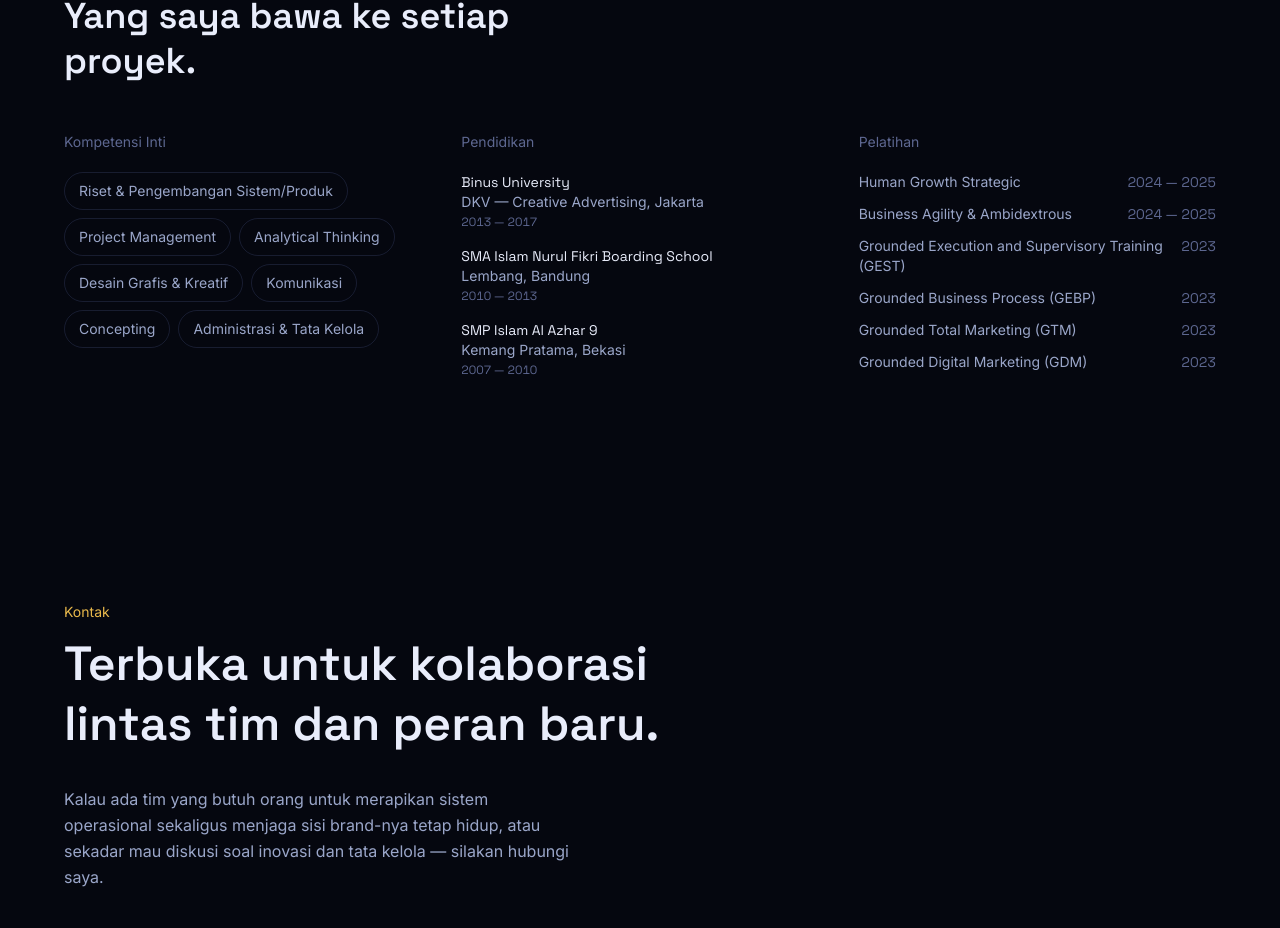
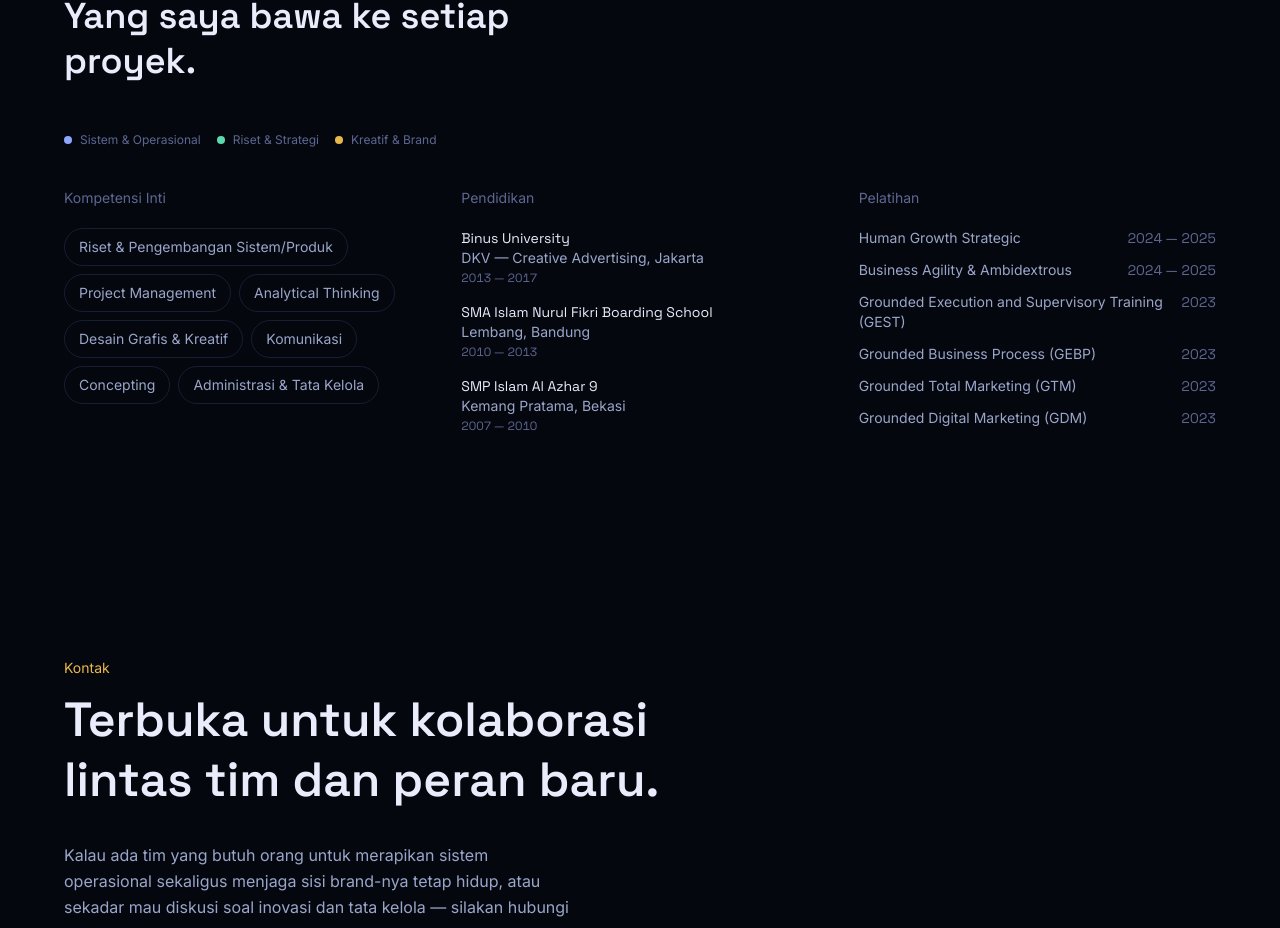
Before and after one commit to theartivator/cv-ihsanuddin, a React (Vite) app: page / in a window 1280 px wide. Shown: the part 4972-5900 px from the top of the page. Built offline with nearby package versions, Linux system fonts and the light colour scheme.

Commit message:
Add skill constellation background, trajectory timeline, hero photo slot

```diff
--- a/src/components/Skills.jsx
+++ b/src/components/Skills.jsx
@@ -1,4 +1,4 @@
-import { focusAreas, education, training } from "../data/content";
+import { focusAreas, education, training, skillCategories } from "../data/content";
 import SectionHeading from "./SectionHeading";
 
 export default function Skills() {
@@ -6,6 +6,22 @@ export default function Skills() {
     <section id="skills" className="relative px-6 py-28">
       <div className="max-w-6xl mx-auto">
         <SectionHeading eyebrow="Keahlian" title="Yang saya bawa ke setiap proyek." />
+
+        <div className="flex flex-wrap gap-4 mb-10 text-xs">
+          {Object.values(skillCategories).map((c) => (
+            <span
+              key={c.label}
+              className="flex items-center gap-2"
+              style={{ color: "var(--text-dim)" }}
+            >
+              <span
+                className="w-2 h-2 rounded-full"
+                style={{ background: c.color }}
+              />
+              {c.label}
+            </span>
+          ))}
+        </div>
 
         <div className="grid md:grid-cols-3 gap-10">
           <div>
--- a/src/data/content.js
+++ b/src/data/content.js
@@ -15,7 +15,7 @@ export const profile = {
   email: "artivator@gmail.com",
   phone: "+62 857 7545 4715",
   resumeUrl: "/resume.pdf",
-  photoUrl: null, // ganti dengan path fotomu, misal "/photo.jpg" (taruh file di folder public/)
+  photoUrl: null,
 };
 
 export const social = [
@@ -54,7 +54,6 @@ export const about = {
   ],
 };
 
-// Timeline pengalaman kerja — urut dari terbaru
 export const experience = [
   {
     role: "Manager Inovasi",
@@ -110,7 +109,6 @@ export const projectsInternship = [
   { org: "PT. Indosat Mega Media, Jakarta", period: "2016" },
 ];
 
-// "Featured work" — studi kasus format Context → Approach → Outcome
 export const featuredWork = [
   {
     tag: "Sistem & Operasional",
@@ -175,8 +173,6 @@ export const education = [
   },
 ];
 
-// Node untuk background "skill constellation" — dikelompokkan per kategori,
-// masing-masing kategori punya warna sendiri (mirip graph view Obsidian).
 export const skillNodes = [
   { label: "Dashboard Otomasi", category: "sistem" },
   { label: "Tata Kelola", category: "sistem" },
```
